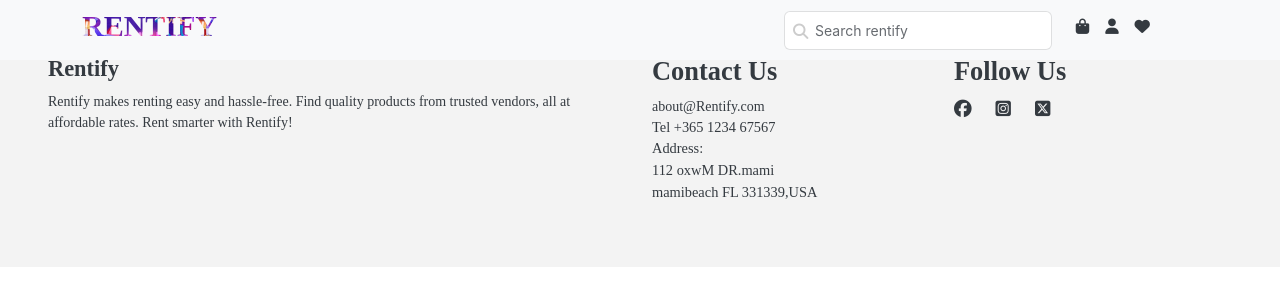
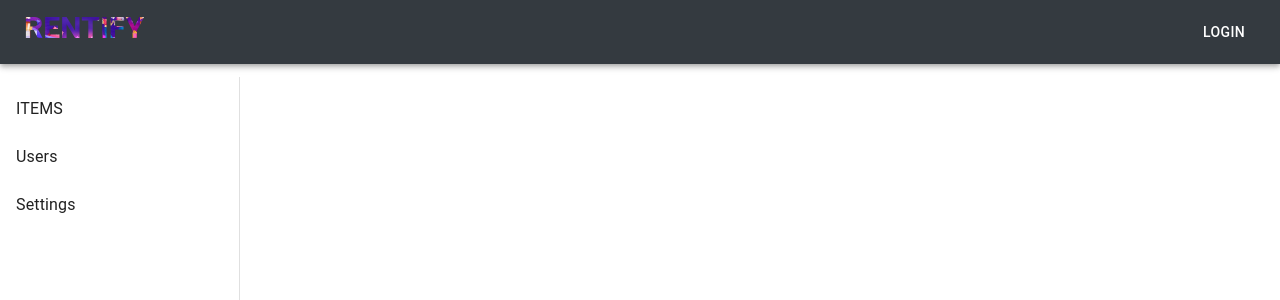
Before and after one commit to Naajiya/Rentify, a React (Vite) app: page /admin/dashboard in a window 1280 px wide. Shown: the top 300 px of the page. Built offline with nearby package versions, Linux system fonts and the light colour scheme.

Commit message:
login completed

```diff
--- /dev/null
+++ b/Admin/component/Headers.jsx
@@ -0,0 +1,30 @@
+import React from 'react'
+import AppBar from '@mui/material/AppBar';
+import Box from '@mui/material/Box';
+import Toolbar from '@mui/material/Toolbar';
+import Typography from '@mui/material/Typography';
+import Button from '@mui/material/Button';
+
+
+
+function Headers() {
+  return (
+    <>
+    <div className='bg-dark' style={{position:'relative'}}>
+        <Box sx={{ flexGrow: 1 }} className='bg-dark'>
+          <AppBar position="static" className='bg-dark'>
+            <Toolbar>
+
+              <Typography variant="h6" component="div" sx={{ flexGrow: 1 }}>
+                <h4 className='logo'>RENTIFY</h4>
+              </Typography>
+              <Button color="inherit">Login</Button>
+            </Toolbar>
+          </AppBar>
+        </Box>
+    </div>
+    </>
+  )
+}
+
+export default Headers
--- /dev/null
+++ b/Admin/component/SideBar.jsx
@@ -0,0 +1,58 @@
+import * as React from 'react';
+import { Drawer, List, ListItem, ListItemText } from "@mui/material";
+
+
+function SideBar() {
+
+    const [open, setOpen] = React.useState(false);
+
+  const toggleDrawer = (newOpen) => () => {
+    setOpen(newOpen);
+  };
+
+
+  return (
+    <>
+    <div className='p-1 mt-5' >
+      <div className='mt-5'>
+      <div style={{ display: "flex" }}>
+      {/* Permanent Drawer */}
+      <Drawer
+        variant="permanent"
+        anchor="left"
+        sx={{
+          width: 240,
+          flexShrink: 0,
+          "& .MuiDrawer-paper": {
+            width: 240,
+            boxSizing: "border-box",
+            marginTop:'6%'
+          },
+        }}
+      >
+        <List>
+          <ListItem button>
+            <ListItemText primary="ITEMS" />
+          </ListItem>
+          <ListItem button>
+            <ListItemText primary="Users" />
+          </ListItem>
+          <ListItem button>
+            <ListItemText primary="Settings" />
+          </ListItem>
+        </List>
+      </Drawer>
+
+      {/* Main Content */}
+      {/* <main style={{ flexGrow: 1, padding: "16px" }}>
+        <h1>Welcome to the Dashboard</h1>
+        <p>This is the main content area.</p>
+      </main> */}
+    </div>
+      </div>
+    </div>
+    </>
+  )
+}
+
+export default SideBar
--- /dev/null
+++ b/Admin/pags/Dashboard.jsx
@@ -0,0 +1,26 @@
+import React from 'react'
+import { Col, Row } from 'react-bootstrap'
+import SideBar from '../component/SideBar'
+import Headers from '../component/Headers'
+
+
+function Dashboard() {
+    return (
+        <>
+            <Headers />
+            <div className='p-4'>
+                <div className='mt-5'>
+                    <div>
+                        <Row>
+                            <Col lg={3} md={12}>
+                                <SideBar />
+                            </Col>
+                        </Row>
+                    </div>
+                </div>
+            </div>
+        </>
+    )
+}
+
+export default Dashboard
--- a/Admin/pags/HomePage.jsx
+++ /dev/null
@@ -1,9 +0,0 @@
-import React from 'react'
-
-function HomePage() {
-  return (
-    <div>HomePage</div>
-  )
-}
-
-export default HomePage
--- a/Admin/pags/Login.jsx
+++ b/Admin/pags/Login.jsx
@@ -2,6 +2,9 @@ import React from 'react'
 import { Col, Row } from 'react-bootstrap'
 import FloatingLabel from 'react-bootstrap/FloatingLabel';
 import Form from 'react-bootstrap/Form';
+import Button from 'react-bootstrap/Button';
+import { Link } from 'react-router-dom';
+
 
 
 
@@ -12,21 +15,24 @@ function Login() {
                 <div className='mt-3 bg-dark'>
                     <div className='bg-dark p-4'>
                         <Row className='p-3 d-flex text-center align-items-center justify-content-center'>
-                            <Col className='col' lg={6}>
-                                <p className='text-light fs-1 border border-light p-2'>
+                            <Col className='col p-5 border' lg={6}>
+                                <p className='text-light fs-1  p-2'>
                                     Login
                                 </p>
-                                <div>
+                                <div className='d-flex flex-column align-items-center justify-content-center w-100 '>
+
                                     <FloatingLabel
                                         controlId="floatingInput"
                                         label="Email address"
-                                        className="mb-3 bg-dark"
+                                        className="mb-3 bg-dark text-light "
                                     >
-                                        <Form.Control type="email" className='bg-dark border-light text-light' placeholder="name@example.com" />
+                                        <Form.Control type="email" className='bg-dark border-light text-light w-100' placeholder="name@example.com" />
                                     </FloatingLabel>
-                                    <FloatingLabel controlId="floatingPassword" label="Password">
-                                        <Form.Control type="password" placeholder="Password" />
+
+                                    <FloatingLabel controlId="floatingPassword" className="mb-3 bg-dark text-light " label="Password">
+                                        <Form.Control type="password" className='bg-dark border-light text-light w-100' placeholder="Password" />
                                     </FloatingLabel>
+                                   <Link to={'/admin/dashboard'} > <Button variant="outline-secondary">login</Button></Link>
                                 </div>
                             </Col>
                         </Row>
--- a/src/App.jsx
+++ b/src/App.jsx
@@ -8,9 +8,8 @@ import Auth from './pages/Auth'
 import ViewDetails from './pages/ViewDetails'
 import Cart from './pages/Cart'
 import Address from './components/Address'
-import HomePage from '../Admin/pags/HomePage'
 import Login from '../Admin/pags/Login'
-
+import Dashboard from '../Admin/pags/Dashboard'
 
 
 
@@ -21,7 +20,7 @@ function App() {
   return (
     <>
 
-      <Header />
+      {/* <Header /> */}
 
       <Routes>
         <Route element={<LandingPage />} path='/' />
@@ -33,10 +32,11 @@ function App() {
 
 
         <Route element={<Login/>} path='/admin/login'/>
+        <Route element={<Dashboard/>} path='/admin/dashboard'/>
 
       </Routes>
 
-      <Footer/>
+      {/* <Footer/> */}
 
 
 
```
